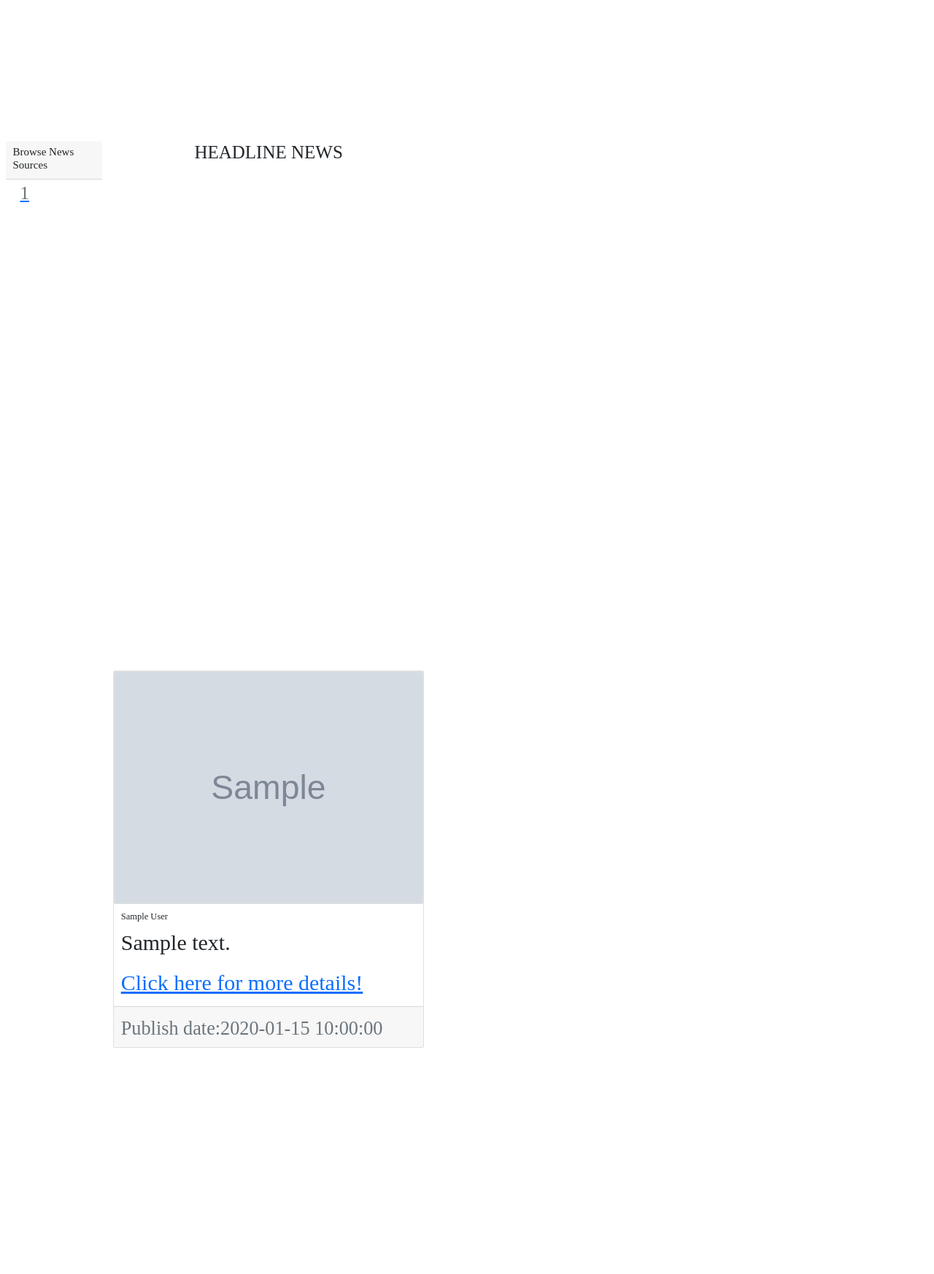
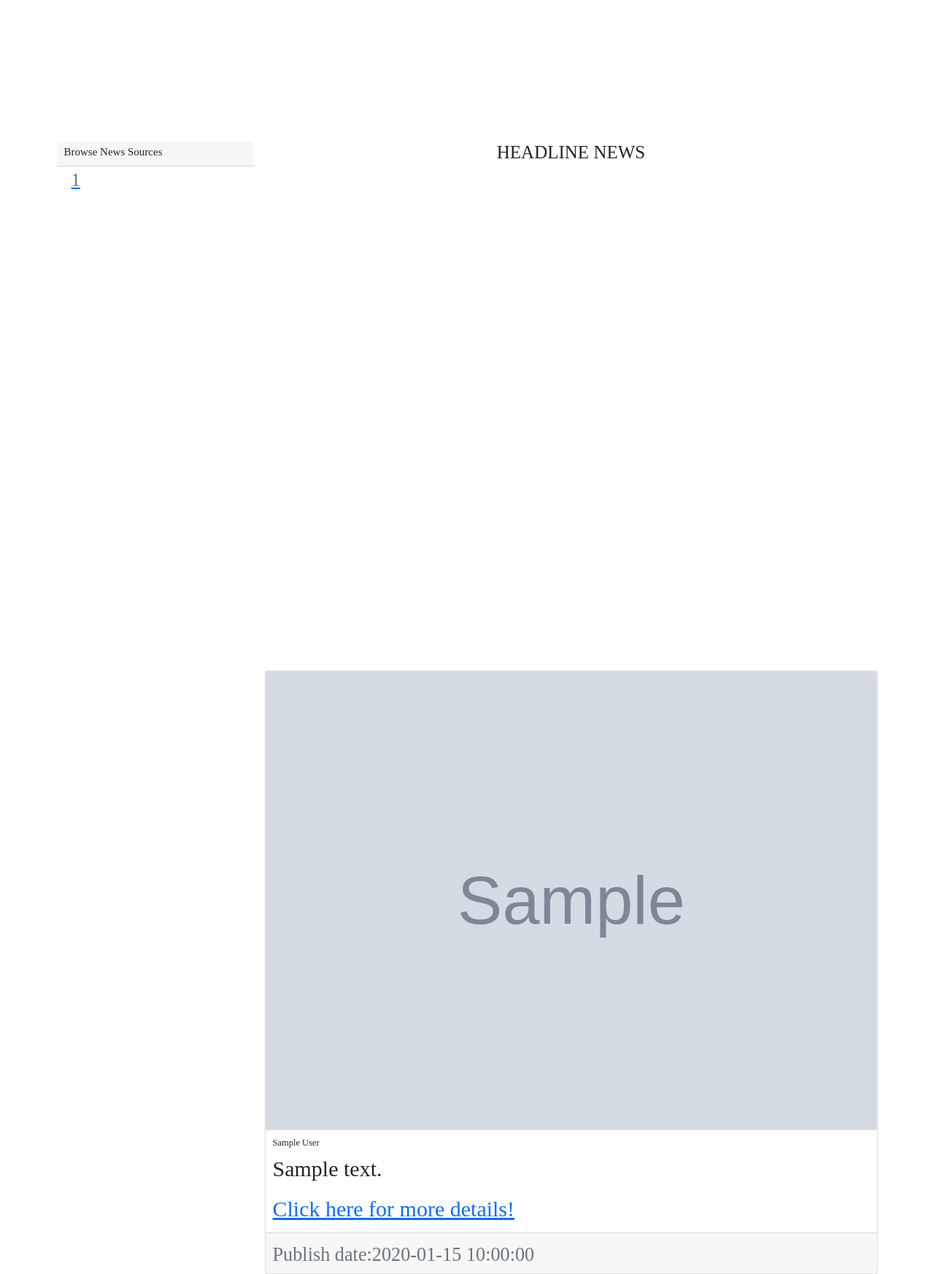
Before and after one commit to Jessicamwangi/News-App, a Flask app: template app/templates/index.html in a window 1280 px wide. Shown: the part 166-1912 px from the top of the page at 73% size. Before the commit the page ends 1602 px from the top, so only its background shows below. Run offline with Flask 2, Linux system fonts and the light colour scheme; the template is opened without the code that fills it: most values are stand-ins (such as "Sample title", 1, 10 or a date in 2020); grey boxes marked "Sample" are stand-in pictures; some libraries are stand-ins or nearby versions.

Commit message:
removed container fluid

```diff
--- a/app/templates/index.html
+++ b/app/templates/index.html
@@ -13,10 +13,11 @@
 <body>
 
   <div class="main">
-    <div class="container-fluid">
+    <div class="container">
+
       <div class="row">
 
-        <div class="col-3">
+        <div class="col-sm-3">
           <div class="card-column">
             <div class="card-header">
               <h4>Browse News Sources</h4>
@@ -34,7 +35,8 @@
           </div>
         </div>
 
-        <div class="col-9">
+
+        <div class="col-sm-9">
           <h1 class="Head" > HEADLINE NEWS </h3>
 
             <div class="card-columns" style="font-size: 30px;">
```
